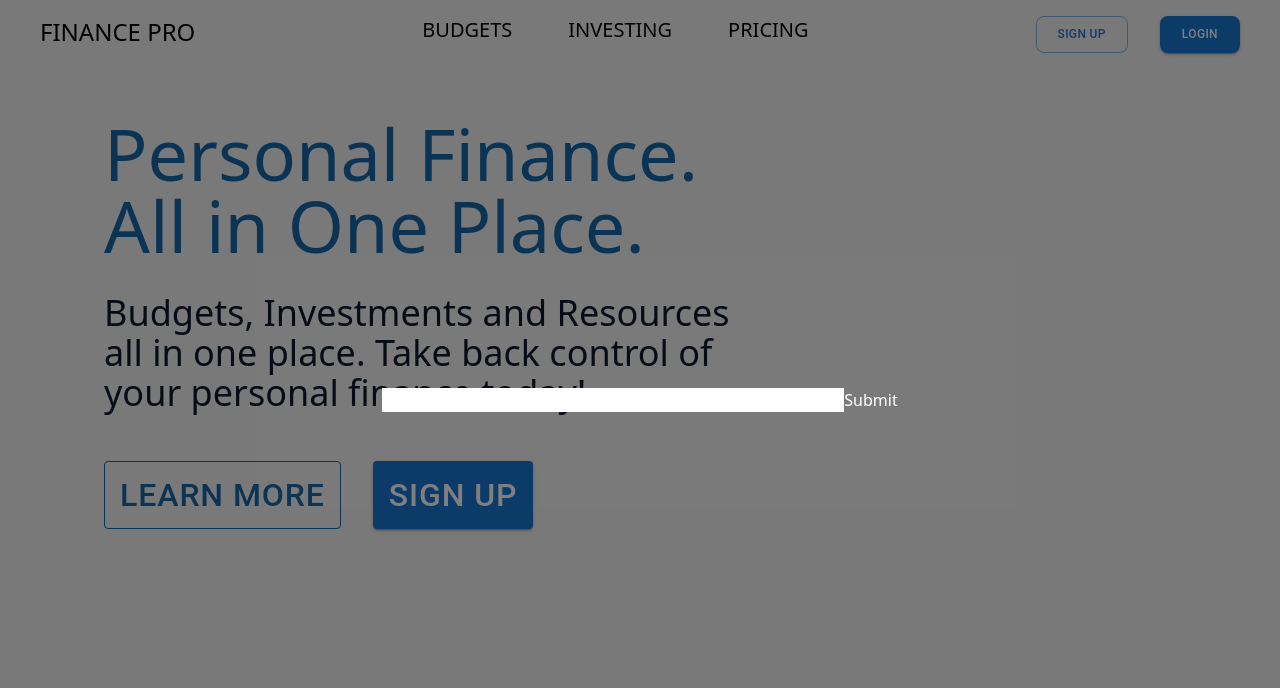
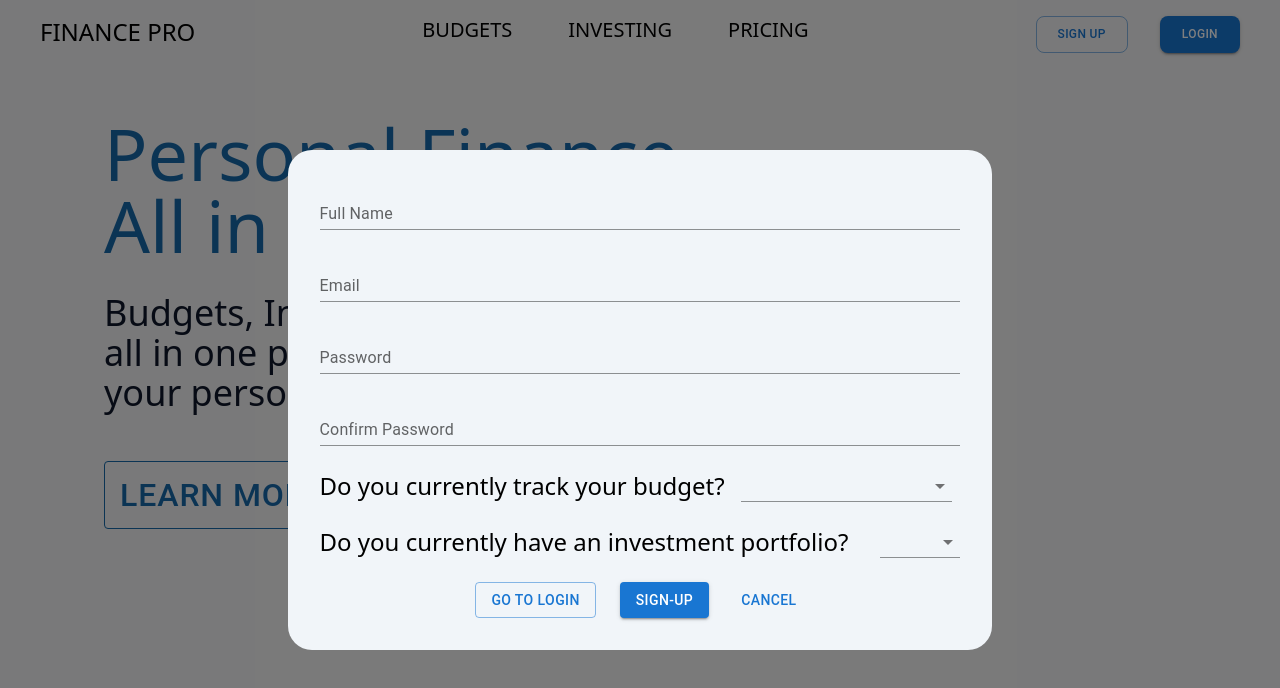
Before and after one commit to JustinRivera-9/finance-pro, a React (Vite) app: page /sign-up in a window 1280 px wide. Shown: the top 688 px of the page. Built offline with nearby package versions, Linux system fonts and the light colour scheme.

Commit message:
routing and form layout finished

```diff
--- a/src/pages/landingPage/SignUp.jsx
+++ b/src/pages/landingPage/SignUp.jsx
@@ -8,19 +8,19 @@ import {
 } from "@mui/material";
 import Landing from "./Landing";
 import { Link } from "react-router-dom";
-import { useForm, SubmitHandler } from "react-hook-form";
+// import { useForm } from "react-hook-form";
 
 function SignUp() {
-  const {
-    register,
-    handleSubmit,
-    watch,
-    formState: { errors },
-  } = useForm();
+  // const {
+  //   register,
+  //   handleSubmit,
+  //   watch,
+  //   formState: { errors },
+  // } = useForm();
 
-  const onSubmit = (data) => console.log(data);
+  // const onSubmit = (data) => console.log(data);
 
-  console.log(watch("example")); // watch input value by passing the name of it
+  // console.log(watch("example")); // watch input value by passing the name of it
 
   return (
     <>
@@ -29,18 +29,7 @@ function SignUp() {
         sx={{ color: "#fff", zIndex: (theme) => theme.zIndex.drawer + 1 }}
         open={open}
       >
-        <form onSubmit={handleSubmit(onSubmit)}>
-          {/* register your input into the hook by invoking the "register" function */}
-          <input defaultValue="test" {...register("example")} />
-
-          {/* include validation with required or other standard HTML validation rules */}
-          <input {...register("exampleRequired", { required: true })} />
-          {/* errors will return when field validation fails  */}
-          {errors.exampleRequired && <span>This field is required</span>}
-
-          <input type="submit" />
-        </form>
-        {/* <form className="bg-slate-100 p-8 rounded-3xl">
+        <form className="bg-slate-100 p-8 rounded-3xl">
           <Stack spacing={3}>
             <TextField
               fullWidth
@@ -106,7 +95,7 @@ function SignUp() {
               </Link>
             </div>
           </Stack>
-        </form> */}
+        </form>
       </Backdrop>
     </>
   );
```
